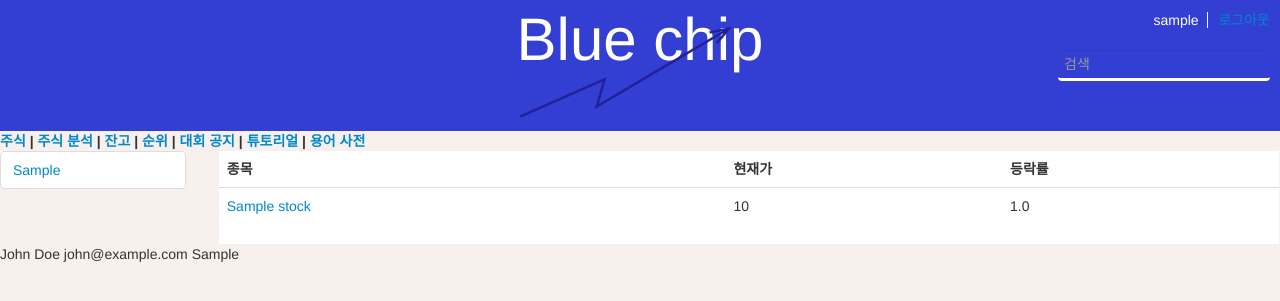
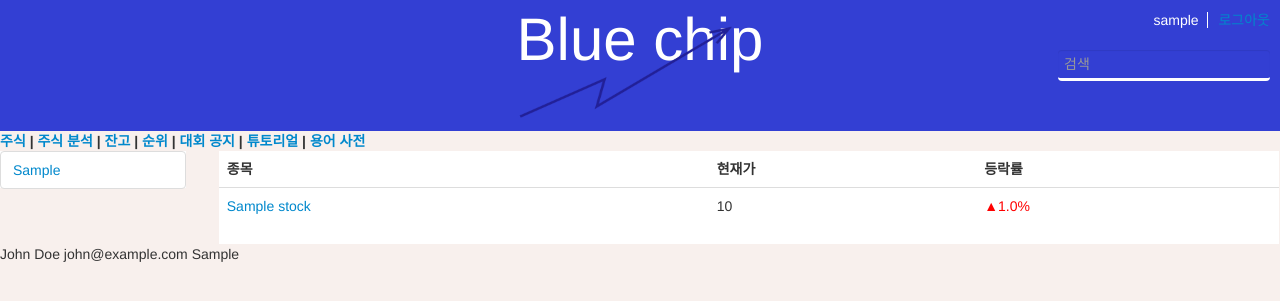
Before and after one commit to myungseokang/bluechip, a Django app: a page that uses templates/base.html in a window 1280 px wide. Shown: the top 301 px of the page. Run offline with Django 3.2, Linux system fonts and the light colour scheme; a user stored in the database is signed in; tables that the repository leaves empty hold one stand-in row (values such as "Sample post"); some libraries are stand-ins or nearby versions.

Commit message:
main 등락률 색 적용

```diff
--- a/stock_analysis/views.py
+++ b/stock_analysis/views.py
@@ -42,7 +42,6 @@ def increase(request):
     }
     return render(request, 'stock_analysis/increase.html', context)
 
-
 def decrease(request):
     decrease_list = Stock.objects.filter(change__lt=0).order_by('change')
     paginator = Paginator(decrease_list, 30)
--- a/templates/base.html
+++ b/templates/base.html
@@ -20,6 +20,14 @@
           window.parent.postMessage( iframe_height, 'http://bootsnipp.com');
         });
     </script>
+    <style media="screen">
+      .red {
+        color: red;
+      }
+      .blue {
+        color: blue;
+      }
+    </style>
 </head>
 <body style="background-color:#F8F0ED">
   <div style="height: 120px;padding-bottom: 1px;background-color: #333FD3;color: #fff;padding-top: 10px;padding-left: 10px;padding-right: 10px;">
--- a/templates/stock/main.html
+++ b/templates/stock/main.html
@@ -27,7 +27,13 @@ background-color: #fff;
               <tr>
                 <td><a href="{% url 'stock:stock_detail' stock.code %}">{{stock.title}}</a></td>
                 <td>{{ stock.price }}</td>
-                <td>{{ stock.change }}</td>
+                {% if stock.change > 0 %}
+                <td><span class='red'>▲{{ stock.change }}%</span></td>
+                {% elif stock.change < 0 %}
+                <td><span class='blue'>▼{{ stock.change }}%</span></td>
+                {% else %}
+                <td><span>{{ stock.change }}</span></td>
+                {% endif %}
               </tr>
               {% endfor %}
             </tbody>
```
